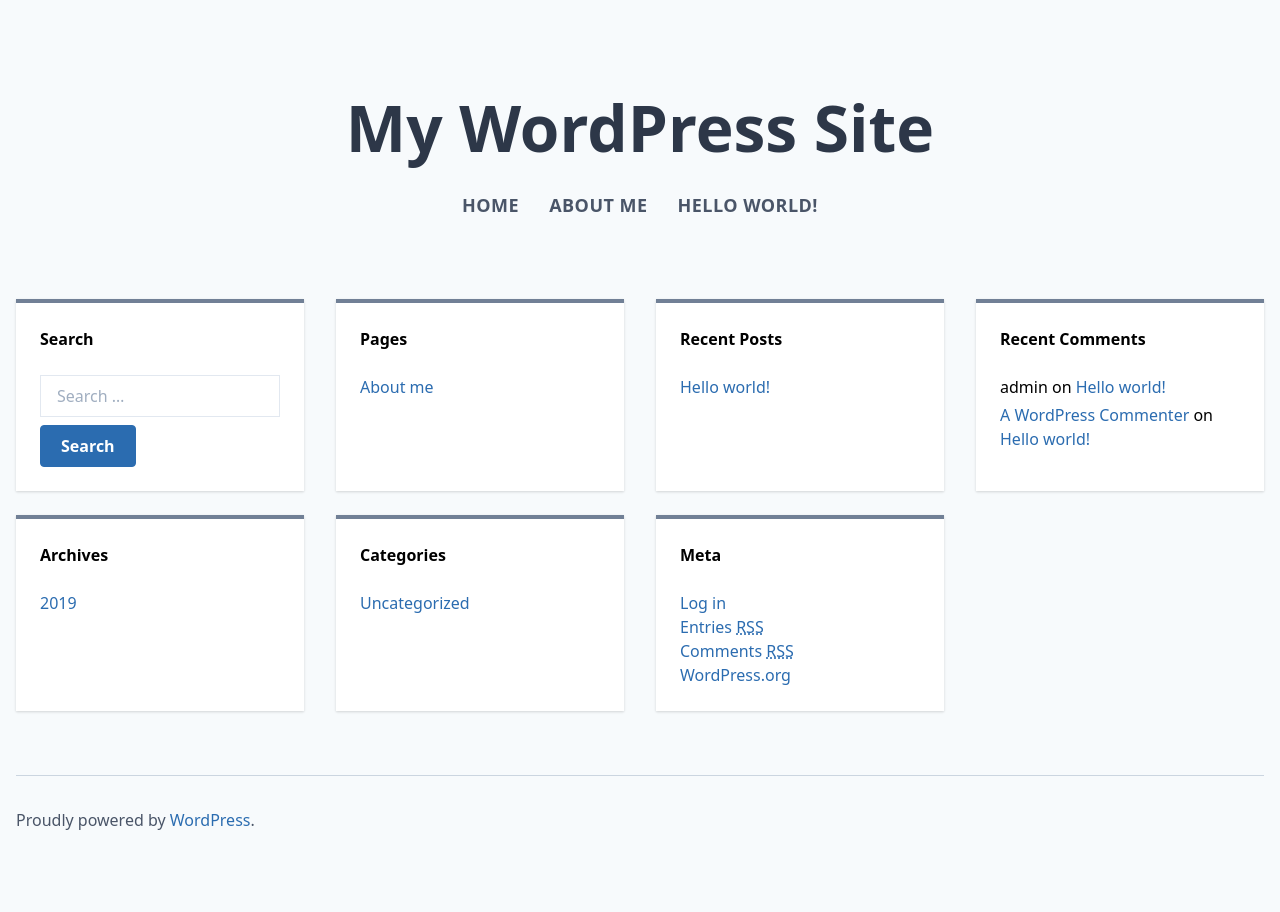
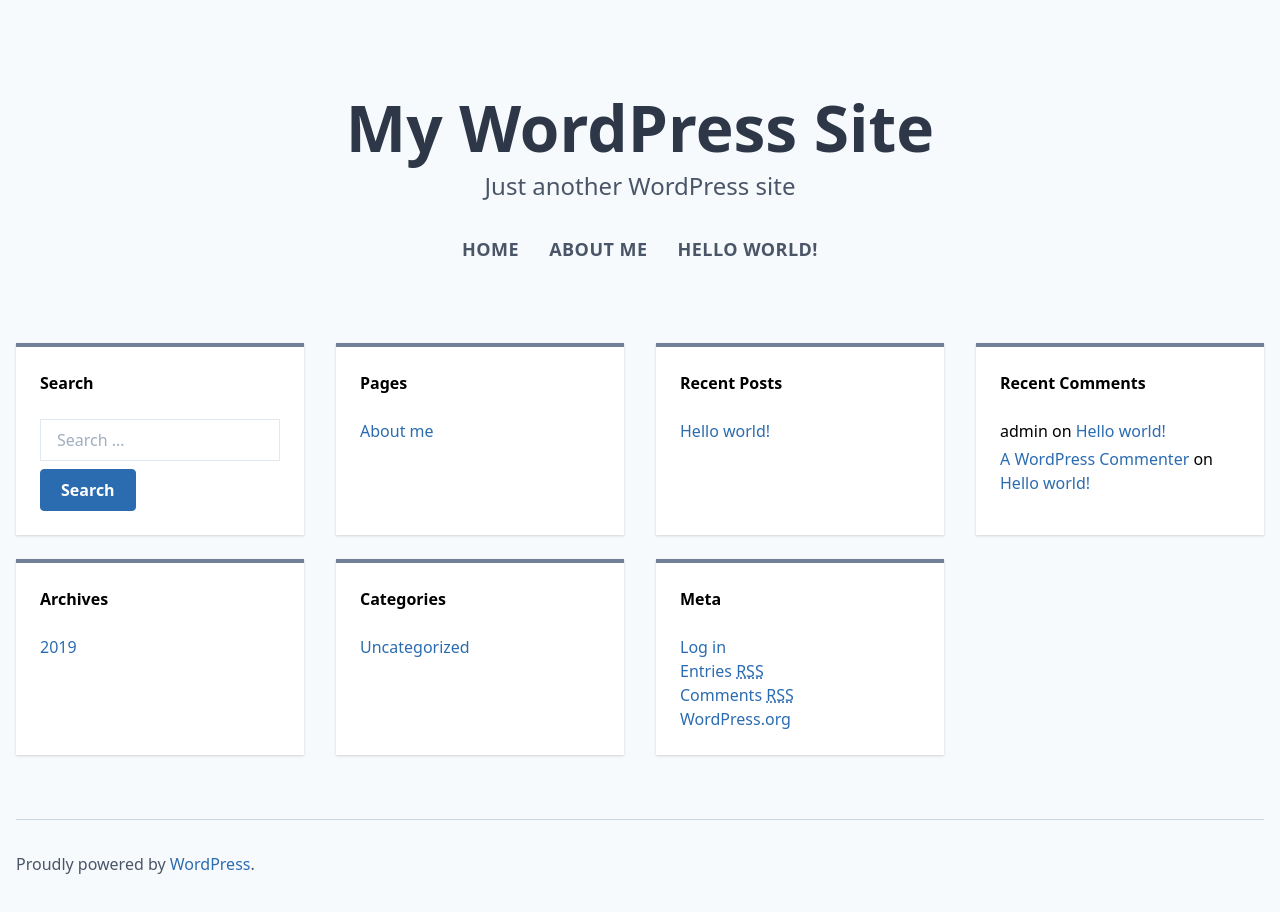
Before and after one commit to opdavies/wordpress-tailwindcss-starter-static, a website: page index.html in a window 1280 px wide. Before the commit the page ends 872 px from the top, so only its background shows below. Drawn offline with nearby package versions, Linux system fonts and the light colour scheme; files that its build step writes are made by us from their sources.

Commit message:
Add slogan

```diff
--- a/index.html
+++ b/index.html
@@ -10,8 +10,9 @@
     <main class="container mx-auto px-4 flex-1 flex items-center justify-center">
       <div class="p-20 text-center">
         <h1 class="text-gray-800 text-4xl md:text-5xl lg:text-6xl font-semibold">My WordPress Site</h1>
+        <p class="text-gray-700 text-xl md:text-2xl -mt-px md:-mt-2">Just another WordPress site</p>
 
-        <nav class="mt-4">
+        <nav class="mt-8">
           <a class="nav-item" href="#0">Home</a>
           <a class="nav-item" href="#0">About Me</a>
           <a class="nav-item" href="#0">Hello World!</a>
```
